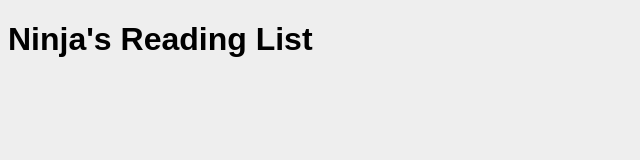
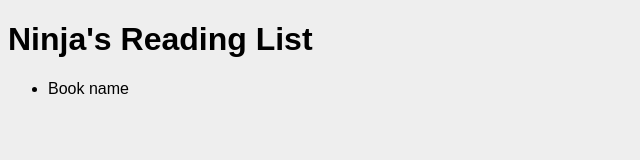
Before and after one commit to jweiser/graphql-myplaylist, a React (Create React App) app in the folder client/: page / in a window 1280 px wide. Shown: the top 160 px of the page, without its empty margins (0-640 px from the left). Built offline with nearby package versions, Linux system fonts and the light colour scheme; no server answers.

Commit message:
sets up apollo graphql client

```diff
--- a/client/package.json
+++ b/client/package.json
@@ -6,7 +6,10 @@
     "@testing-library/jest-dom": "^4.2.4",
     "@testing-library/react": "^9.3.2",
     "@testing-library/user-event": "^7.1.2",
+    "apollo-boost": "^0.4.4",
+    "graphql": "^14.5.8",
     "react": "^16.12.0",
+    "react-apollo": "^3.1.3",
     "react-dom": "^16.12.0",
     "react-scripts": "3.3.0"
   },
--- a/client/src/App.js
+++ b/client/src/App.js
@@ -1,11 +1,25 @@
-import React from 'react';
+import React, { Component } from 'react';
+import ApolloClient from 'apollo-boost';
+import { ApolloProvider } from 'react-apollo';
 
-function App() {
-  return (
-    <div id="main">
-        <h1>Ninja's Reading List</h1>
-    </div>
-  );
+// components
+import BookList from './components/BookList';
+
+const client = new ApolloClient({
+    uri: 'http://localhost:4000/graphql'
+});
+
+class App extends Component {
+    render() {
+        return (
+            <ApolloProvider client={client}>
+                <div id="main">
+                    <h1>Ninja's Reading List</h1>
+                    <BookList />
+                </div>
+            </ApolloProvider>
+        );
+    }
 }
 
 export default App;
--- /dev/null
+++ b/client/src/components/BookList.js
@@ -0,0 +1,27 @@
+import React, { Component } from 'react';
+import { gql } from 'apollo-boost';
+import { graphql } from 'react-apollo';
+
+const getBooksQuery = gql`
+    {
+        books {
+            name
+            id
+        }
+    }
+`;
+
+class BookList extends Component {
+    render() {
+        console.log(this.props);
+        return (
+            <div id="book-list">
+                <ul>
+                    <li>Book name</li>
+                </ul>
+            </div>
+        );
+    }
+}
+
+export default graphql(getBooksQuery)(BookList);
```
Also changed, not shown: 2 other files (tests, documents, lock files or other folders).
